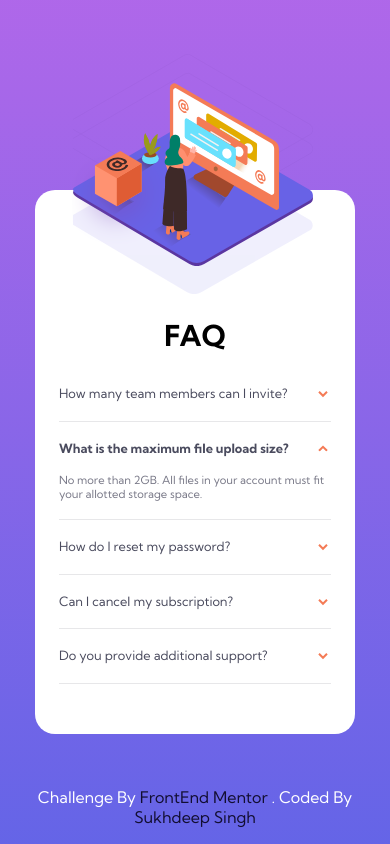
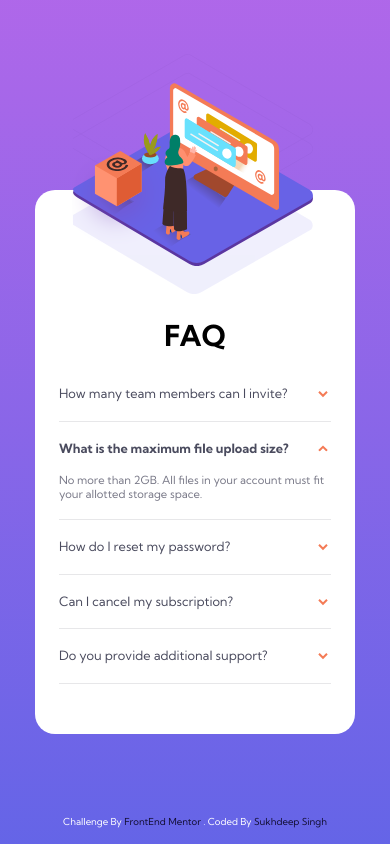
Before and after one commit to sukhdeepsohal05/FAQ-Accordion-Card, a plain HTML site: page index.html in a window 390 px wide. Drawn offline with Linux system fonts and the light colour scheme.

Commit message:
Update style.css

```diff
--- a/style.css
+++ b/style.css
@@ -179,9 +179,9 @@ body{
         font-size: 0.7rem;
     }
 
-    .attribution{
-        bottom: 2%;
-        font-size: 1rem;
+    .attribution {
+        bottom: calc(100vh - 98vh);
+        font-size: 0.6rem;
         padding: 0px 10px;
     }
 }
```
